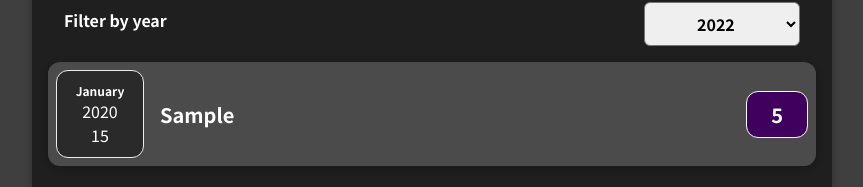
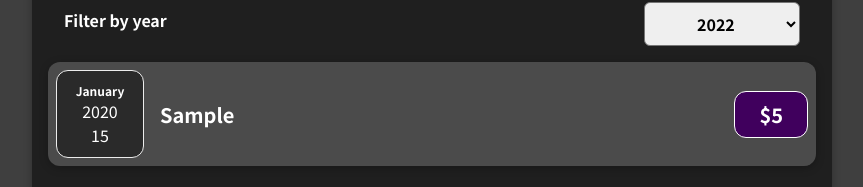
Before and after one commit to mahyarErshad/React-expense-manager-, a React (Create React App) app: page / in a window 1280 px wide. Both pictures are taken after typing "Sample", "5", "2020-01-15" into the empty fields and a click on the button "Add expense". Shown: the part 315-502 px from the top of the page, without its empty margins (208-1071 px from the left). Built offline with nearby package versions, Linux system fonts and the light colour scheme.

Commit message:
Added dollar sign to card amount

```diff
--- a/src/components/ExpenseCard/ExpenseCard.jsx
+++ b/src/components/ExpenseCard/ExpenseCard.jsx
@@ -14,7 +14,7 @@ function ExpenseCard({expenses}) {
       </div>
       <div className="expense-item__description">
         <h2>{expenses.title}</h2>
-        <h3 className="expense-item__price">{expenses.amount}</h3>
+        <h3 className="expense-item__price">${expenses.amount}</h3>
       </div>
     </div>
   );
```
